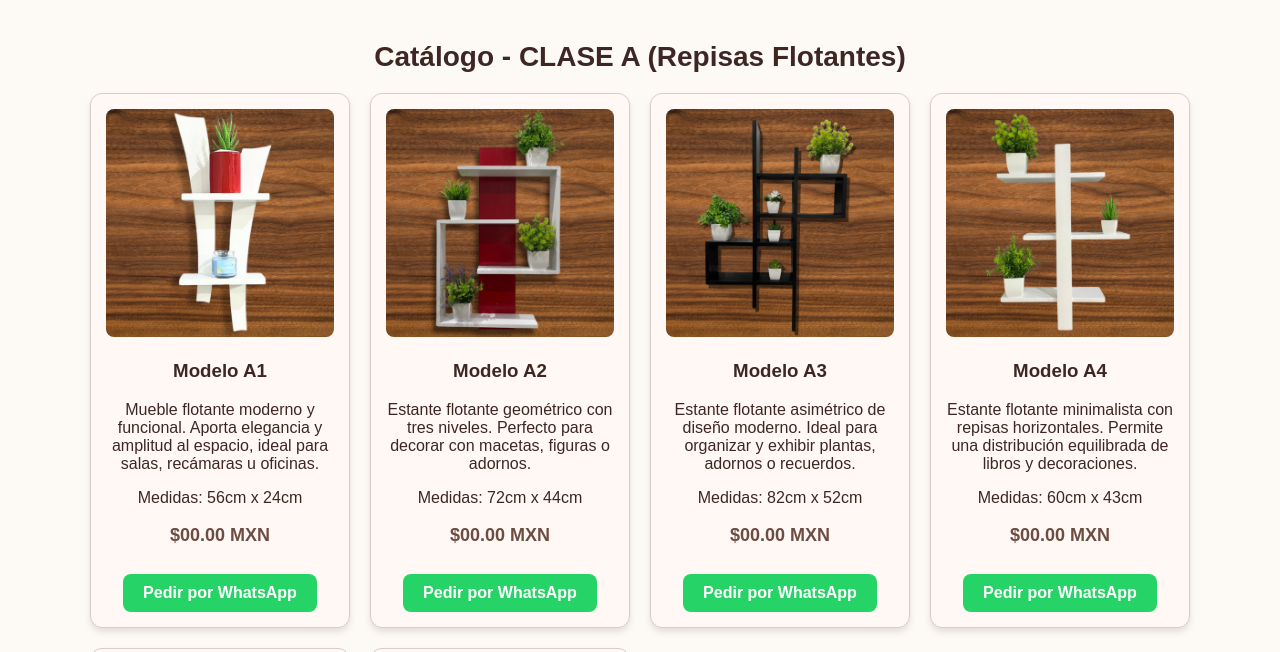
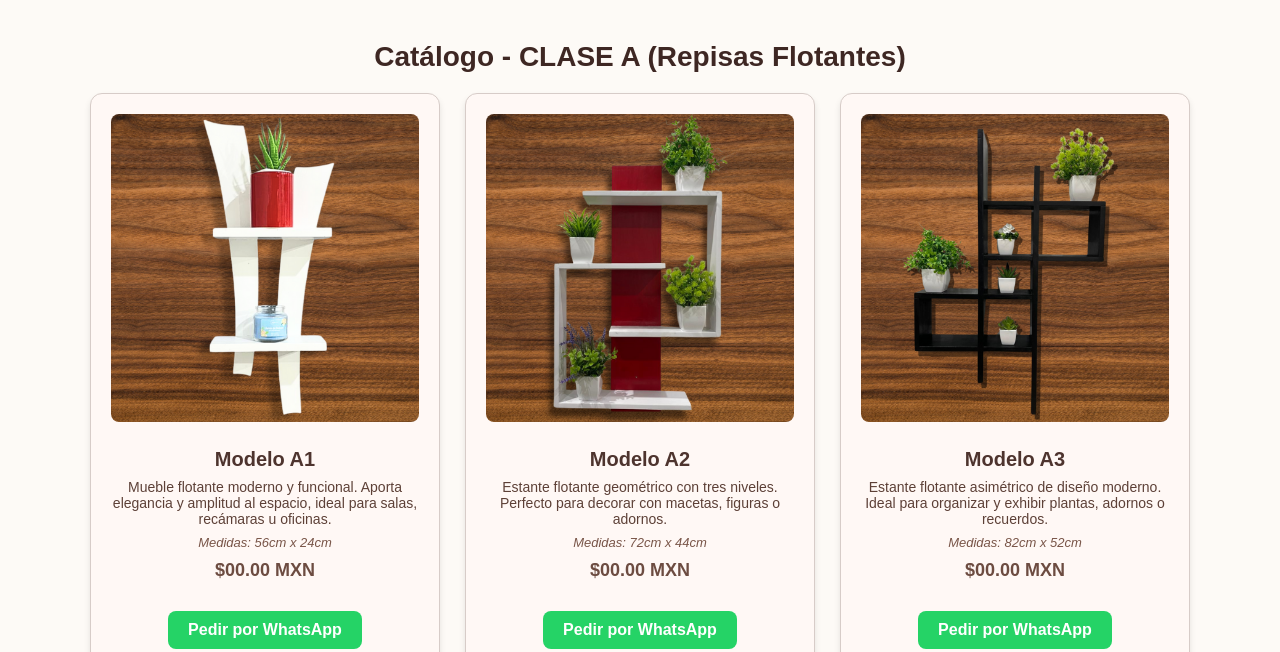
Before and after one commit to ANT0NI00/SICAR-, a plain HTML site: page index.html in a window 1280 px wide. Shown: the part 342-994 px from the top of the page. Drawn offline with Linux system fonts and the light colour scheme.

Commit message:
styles.css

```diff
--- a/styles.css
+++ b/styles.css
@@ -9,15 +9,14 @@ body {
 /* ENCABEZADO CON FONDO DE MADERA */
 header {
   position: relative;
-  background: url("img fondo/FONDO MADERA.png")no-repeat center center/cover;
-  height: 40vh;  /* ← aquí reducimos la altura */
+  background: url("img fondo/FONDO MADERA.png") no-repeat center center/cover;
+  height: 40vh; /* altura controlada */
   display: flex;
   align-items: center;
   justify-content: center;
   color: white;
   text-align: center;
 }
-
 
 header .overlay {
   background: rgba(0, 0, 0, 0.5); /* oscurece un poco el fondo */
@@ -95,15 +94,15 @@ h2 {
 /* CATÁLOGO */
 .catalogo {
   display: grid;
-  grid-template-columns: repeat(auto-fit, minmax(250px, 1fr));
-  gap: 20px;
+  grid-template-columns: repeat(auto-fit, minmax(280px, 1fr));
+  gap: 25px;
 }
 
 .producto {
   background: #fff8f5;
   border: 1px solid #d7ccc8;
   border-radius: 12px;
-  padding: 15px;
+  padding: 20px;
   text-align: center;
   box-shadow: 0 4px 6px rgba(0,0,0,0.1);
   transition: transform 0.2s;
@@ -116,18 +115,39 @@ h2 {
 .producto img {
   width: 100%;
   border-radius: 8px;
+  margin-bottom: 12px;
+}
+
+.producto h3 {
+  margin: 10px 0 5px;
+  font-size: 20px;
+  color: #4e342e;
+}
+
+.descripcion {
+  font-size: 14px;
+  color: #5d4037;
+  margin: 8px 0;
+}
+
+.medidas {
+  font-size: 13px;
+  color: #795548;
+  margin: 5px 0;
+  font-style: italic;
 }
 
 .precio {
   font-size: 18px;
   font-weight: bold;
   color: #6d4c41;
+  margin-top: 10px;
 }
 
 /* BOTÓN WHATSAPP */
 .btn-whatsapp {
   display: inline-block;
-  margin-top: 10px;
+  margin-top: 12px;
   padding: 10px 20px;
   background: #25d366;
   color: white;
```
